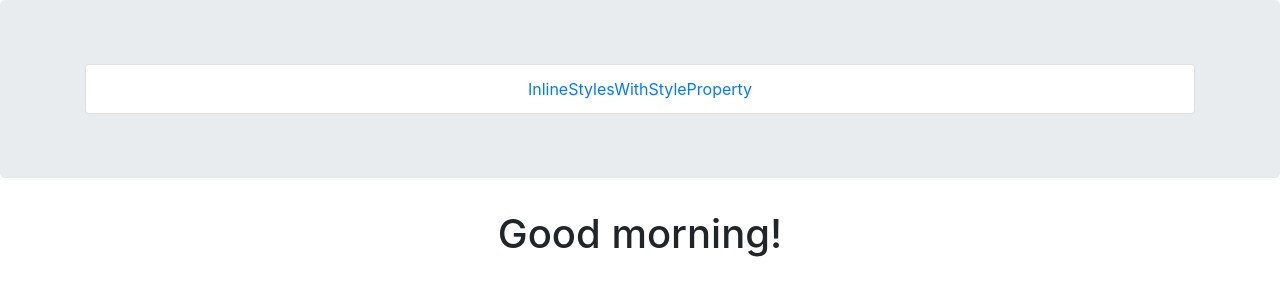
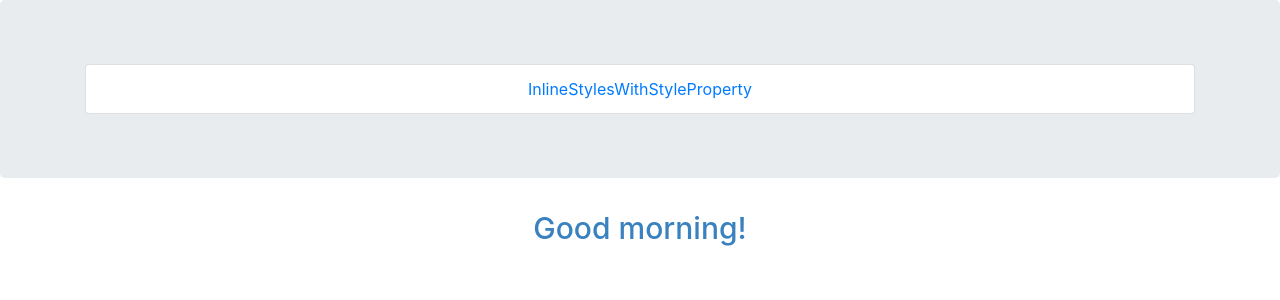
Before and after one commit to iamrahulroy/scrimba-reactjs-exercises, a React (Create React App) app: page /InlineStylesWithStyleProperty in a window 1280 px wide. Shown: the top 300 px of the page. Built offline with nearby package versions, Linux system fonts and the light colour scheme.

Commit message:
Add inline styles

```diff
--- a/src/App.js
+++ b/src/App.js
@@ -25,16 +25,18 @@ class App extends Component {
               <Row>
                 <Col>
                   <ListGroup>
+
                     <ListGroup.Item>
                       <Link to="/InlineStylesWithStyleProperty/">InlineStylesWithStyleProperty</Link>
                     </ListGroup.Item>
+
                   </ListGroup>
                 </Col>
               </Row>
             </Container>
           </Jumbotron>
 
-          <Route path="/InlineStylesWithStyleProperty" exact component={InlineStylesWithStyleProperty} />
+          <Route path="/InlineStylesWithStyleProperty" component={InlineStylesWithStyleProperty} />
         </div>
       </Router>
     );
--- a/src/InlineStylesWithStyleProperty.js
+++ b/src/InlineStylesWithStyleProperty.js
@@ -1,25 +1,32 @@
 import React from 'react';
 import ReactDOM from 'react-dom';
 
-function timeBasedGreetings() {
+function timeBasedGreetings(styles) {
   const date = new Date()
   const hours = date.getHours()
   let timeOfDay
 
   if (hours < 12) {
     timeOfDay = 'morning'
+    styles.color = "#3A82BF"
   } else if (hours >= 12 && hours < 17) {
     timeOfDay = 'afternoon'
+    styles.color = "#31CC87"
   } else {
     timeOfDay = 'night'
+    styles.color = "#B16921"
   }
   return timeOfDay
 }
 
 function InlineStylesWithStyleProperty() {
-  const greetings = timeBasedGreetings();
+  const styles = {
+    fontSize: 30
+  }
+
+  const greetings = timeBasedGreetings(styles);
   return (
-    <h1> Good {greetings}!</h1>
+    <h1 style={styles}> Good {greetings}!</h1>
   )
 }
 
```
